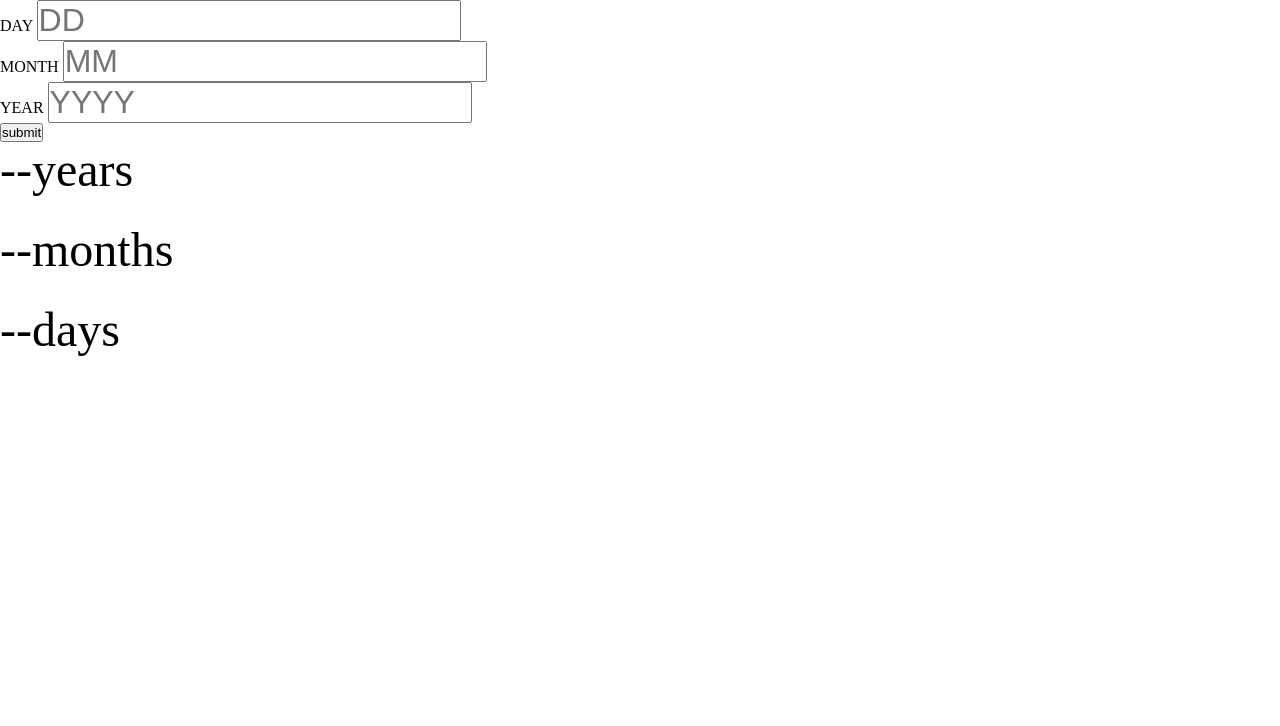
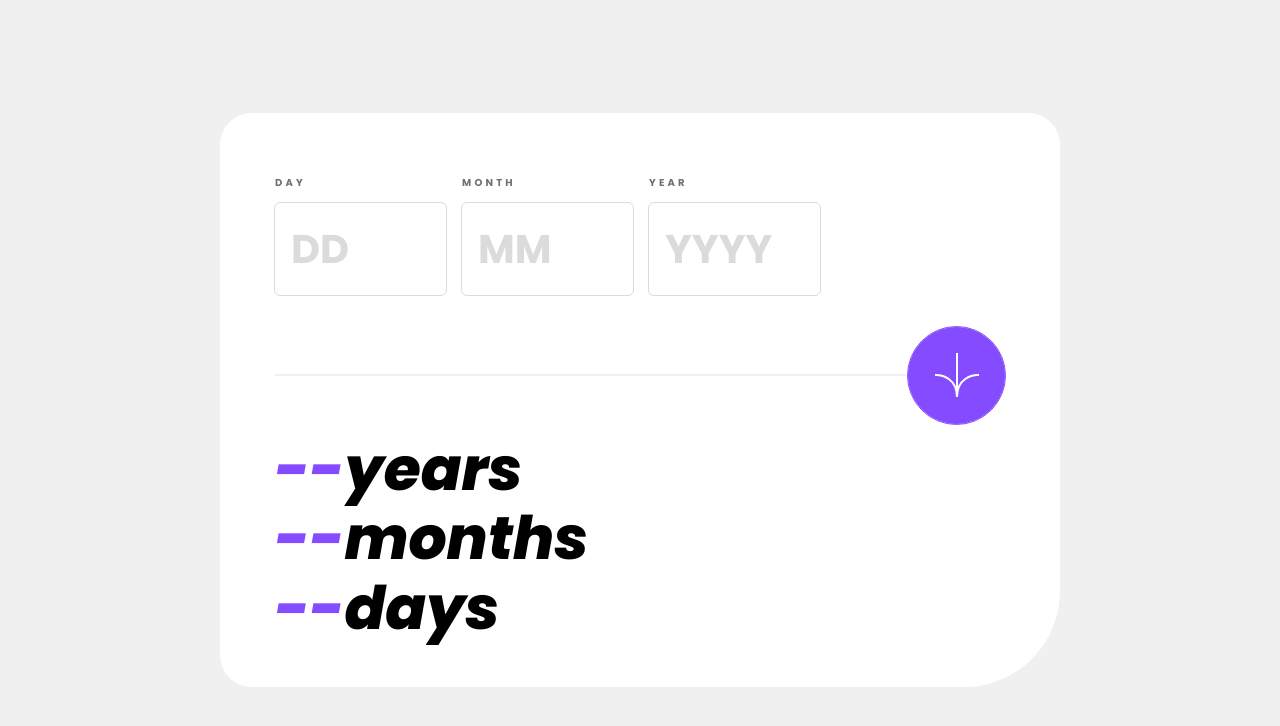
Before and after one commit to jarher/ageCalculatorApp, a plain HTML site: page index.html in a window 1280 px wide. Drawn offline with Linux system fonts and the light colour scheme.

Commit message:
refactoring dateSecuence module

```diff
--- a/assets/css/styles.css
+++ b/assets/css/styles.css
@@ -1,3 +1,29 @@
+@font-face {
+  font-family: "Poppins-Bold";
+  src: url("../fonts/Poppins-Bold.ttf");
+}
+@font-face {
+  font-family: "Poppins-BoldItalic";
+  src: url("../fonts/Poppins-BoldItalic.ttf");
+}
+@font-face {
+  font-family: "Poppins-Regular";
+  src: url("../fonts/Poppins-Regular.ttf");
+}
+
+@font-face {
+  font-family: "Poppins-ExtraBoldItalic";
+  src: url("../fonts/Poppins-ExtraBoldItalic.ttf");
+}
+:root {
+  --Purple: hsl(259, 100%, 65%);
+  --Light-red: hsl(0, 100%, 67%);
+  --White: hsl(0, 0%, 100%);
+  --Off-white: hsl(0, 0%, 94%);
+  --Light-grey: hsl(0, 0%, 86%);
+  --Smokey-grey: hsl(0, 1%, 44%);
+  --Off-black: hsl(0, 0%, 8%);
+}
 * {
   padding: 0;
   margin: 0;
@@ -5,42 +31,170 @@
 }
 html {
   font-size: 16px;
+  font-family: "Poppins-Regular";
+}
+body {
+  background-color: var(--Off-white);
+  padding: 0 1rem;
+}
+main {
+  background-color: var(--White);
+  border-radius: 2rem 2rem 6rem 2rem;
+  margin: 5.3125rem 0 14.6875rem 0;
+  padding: 3.3125rem 1.5625rem 3.75rem 1.5625rem;
+}
+.container {
+  display: flex;
+}
+.container:nth-of-type(1) {
+  gap: 1rem;
+}
+.container:nth-of-type(2) {
+  height: auto;
+  justify-content: center;
+  margin-top: 2rem;
+  position: relative;
+  width: 100%;
+}
+hr {
+  position: absolute;
+  left: 0;
+  right: 0;
+  top: 0;
+  bottom: 0;
+  margin: auto;
+  height: 1px;
+  border: 1px solid var(--Off-white);
+}
+.form-wrapper {
+  flex: 1;
+}
+
+.form-wrapper-invalid label,
+.form-wrapper-invalid .input-error {
+  color: var(--Light-red);
+}
+
+label {
+  color: var(--Smokey-grey);
+  font-family: "Poppins-Bold";
+  letter-spacing: 0.2rem;
+  font-size: 0.625rem;
 }
 input {
-  font-size: 2rem;
+  border: none;
+  border-radius: 0.3125rem;
+  font-family: "Poppins-Bold";
+  font-size: clamp(0.8rem, 4vw, 2.5rem);
+  margin-top: 0.625rem;
+  outline: 1px solid var(--Light-grey);
+  padding: 1rem;
+  width: 100%;
+  transition: outline 0.2s ease-in-out;
+}
+input:hover,
+input:focus {
+  outline-color: var(--Purple);
 }
 input[type="number"]::-webkit-inner-spin-button,
 input[type="number"]::-webkit-outer-spin-button {
   -webkit-appearance: none;
   margin: 0;
 }
-
-/* Para Firefox */
+/* for Firefox */
 input[type="number"] {
   -moz-appearance: textfield;
 }
+
+input::placeholder {
+  color: var(--Light-grey);
+}
+button {
+  position: relative;
+  color: transparent;
+  width: 4.0625rem;
+  height: 4.0625rem;
+  border-radius: 50%;
+  border: none;
+  background-color: var(--Purple);
+  z-index: 2;
+  outline: 1px solid var(--Purple);
+  transition: all 0.3s ease-in-out;
+  cursor: pointer;
+}
+button img {
+  position: absolute;
+  top: 0;
+  bottom: 0;
+  left: 0;
+  right: 0;
+  margin: auto;
+}
+button:focus {
+  outline-color: transparent;
+  outline-offset: 2rem;
+}
+button:hover {
+  background-color: var(--Off-black);
+  outline-color: transparent;
+}
+ul {
+  margin-top: 2.5rem;
+}
 .date-result {
-  height: 80px;
   display: flex;
   align-items: center;
+  list-style: none;
+  height: 3.4375rem;
 }
 .date-result > span,
 .date-result > div {
   display: inline-block;
   height: 100%;
   font-size: 3rem;
+  font-family: "Poppins-ExtraBoldItalic";
 }
 .date-result > div {
   overflow: hidden;
+  color: var(--Purple);
 }
 .date-result div span {
   display: block;
   height: 100%;
-  transition: all 50ms ease-in-out;
+  transition: all 10ms ease-in-out;
 }
-.initial-position {
-  margin-top: -80px;
+@media screen and (min-width: 900px) {
+  body {
+    height: 100vh;
+    display: flex;
+    justify-content: center;
+    align-items: center;
+  }
+  main {
+    max-width: 52.8125rem;
+    margin: 0;
+    padding: 3.4375rem;
+  }
+
+  .container:nth-of-type(1) {
+    width: 34.0625rem;
+  }
+  .container:nth-of-type(2) {
+    justify-content: flex-end;
+    width: 45.625rem;
+  }
+  button {
+    height: 6.0625rem;
+    width: 6.0625rem;
+  }
+  ul {
+    margin: 0;
+  }
+  .date-result {
+    height: 4.3375rem;
+  }
+  .date-result > span,
+  .date-result > div {
+    font-size: 3.75rem;
+  }
 }
-.glide {
-  transform: translateY(-100%);
-}
--- a/assets/js/animation/dateSecuence.js
+++ b/assets/js/animation/dateSecuence.js
@@ -1,39 +1,71 @@
 const dateSecuence = ({ yearCalculated, monthCalculated, dayCalculated }) => {
   const date = [
-    { dateValue: yearCalculated, selector: "total-year" },
-    { dateValue: monthCalculated, selector: "total-month" },
-    { dateValue: dayCalculated, selector: "total-days" },
+    {
+      dateValue: yearCalculated,
+      dateValueContainer: getValueContainer("total-year"),
+    },
+    {
+      dateValue: monthCalculated,
+      dateValueContainer: getValueContainer("total-month"),
+    },
+    {
+      dateValue: dayCalculated,
+      dateValueContainer: getValueContainer("total-days"),
+    },
   ];
-  date.forEach((object) => iterator(object));
+  date.forEach((object) => {
+    numberSecuenceAnimate(object);
+  });
 };
 
-const iterator = ({ dateValue, selector }) => {
+const numberSecuenceAnimate = ({ dateValue, dateValueContainer }) => {
   let interCount = 1;
   let intervalId;
-
+  resizeNumberContainer(dateValue, dateValueContainer);
   if (!intervalId) {
     intervalId = setInterval(() => {
-      changeValue(selector, interCount);
+      animateContainer(dateValueContainer, interCount);
       if (interCount >= dateValue) {
         clearInterval(intervalId);
         intervalId = null;
         interCount = 0;
       }
       interCount++;
-    }, 100);
+    }, 10);
   }
 };
 
-const changeValue = (selector, interCount) => {
+const animateContainer = (dateValueContainer, interCount) => {
+  dateValueContainer.innerText = interCount;
+  dateValueContainer.style.opacity = 0;
+
+  setTimeout(() => {
+    dateValueContainer.style.opacity = 1;
+  }, 20);
+};
+
+const getValueContainer = (selector) => {
   const container = document.getElementById(selector);
-  const newSpan = document.createElement("span");
-  newSpan.innerText = interCount;
-  container.prepend(newSpan);
-  const spanElements = Array.from(container.querySelectorAll("span"));
-  spanElements[0].classList.add("initial-position");
-  setTimeout(() => {
-    spanElements[0].classList.remove("initial-position");
-    setTimeout(() => spanElements[1].remove(), 50);
-  }, 80);
+  const resultSpan = Array.from(container.querySelectorAll("span"))[0];
+  return resultSpan;
 };
+
+const containerWidth = (numCharacters, characterWidth, letterSpacing) => {
+  const totalWidth = numCharacters * (characterWidth + letterSpacing) + 5;
+  return totalWidth;
+};
+
+const resizeNumberContainer = (dateValue, container) => {
+  const containerHeight = container.clientHeight;
+  const dateValueLength = Number(dateValue).toString().length;
+  const characterWidth = containerHeight / 2;
+  const letterSpacing = window.innerWidth > 1024 ? 3.5 : 3;
+
+  container.style.width = `${containerWidth(
+    dateValueLength,
+    characterWidth,
+    letterSpacing
+  )}px`;
+};
+
 export default dateSecuence;
--- a/assets/js/dateCalculate/calculateDateDifference.js
+++ b/assets/js/dateCalculate/calculateDateDifference.js
@@ -34,9 +34,7 @@ const calculateDateDifference = (values) => {
 
   dayCalculated = dayResult;
 
-  const date = { yearCalculated, monthCalculated, dayCalculated };
-
-  return date;
+  return { yearCalculated, monthCalculated, dayCalculated };
 };
 
 const monthCalculate = (currentMonth, yearResult, birthMonth) => {
@@ -71,6 +69,7 @@ const dayCalculate = (
     monthRes -= 1;
     return { dayResult, monthRes };
   }
+
   const numDaysCurrentMonth = monthDays(februaryDaysInALeapYear(birthYear))[
     currentMonth
   ];
--- a/assets/js/main.js
+++ b/assets/js/main.js
@@ -26,8 +26,7 @@ formValidation({
           value: 2,
           error: "Must be a valid day",
         },
-        customValidation: (birth_day, errors_validation) =>
-          dayValidate(birth_day, errors_validation),
+        customValidation: (birth_day) => dayValidate(birth_day),
         required: "This field is required",
       },
     },
--- a/index.html
+++ b/index.html
@@ -32,18 +32,19 @@
         </div>
       </div>
       <div class="container">
-        <button type="submit">submit</button>
+        <hr>
+        <button type="submit">submit <img src="./assets/images/icon-arrow.svg" alt="icon arrow"></button>
       </div>
     </form>
     <ul>
       <li class="date-result">
-        <div id="total-year"><span>--</span></div> <span>years</span>
+        <div id="total-year"><span>--</span></div><span>years</span>
       </li>
       <li class="date-result">
-        <div id="total-month"><span>--</span></div> <span>months</span>
+        <div id="total-month"><span>--</span></div><span>months</span>
       </li>
       <li class="date-result">
-        <div id="total-days"><span>--</span></div> <span>days</span>
+        <div id="total-days"><span>--</span></div><span>days</span>
       </li>
     </ul>
   </main>
```
